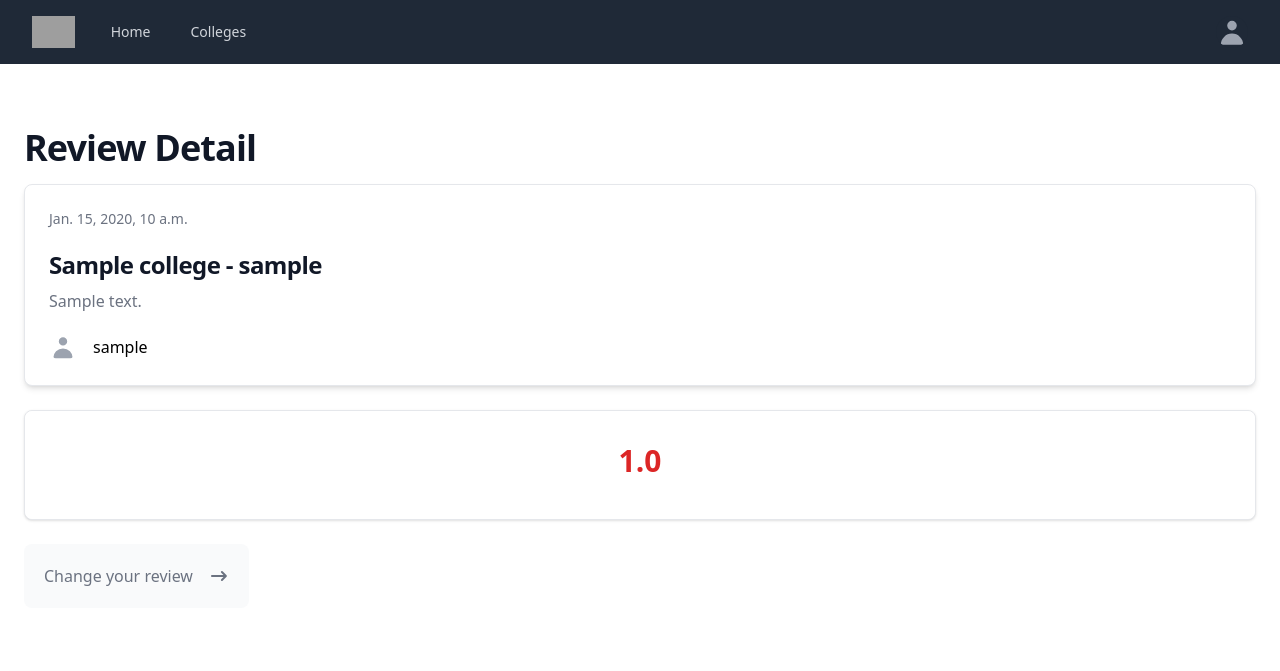
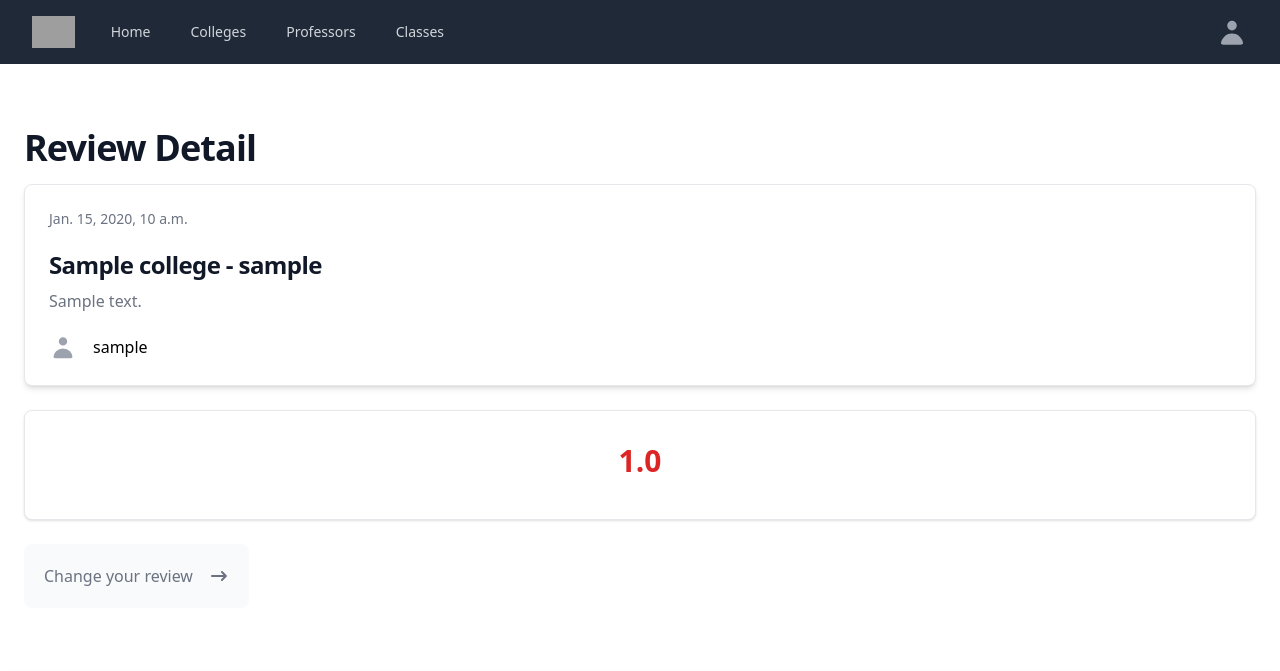
Before and after one commit to nategreb/college-life, a Django app: page /reviews/1/ in a window 1280 px wide. Shown: the top 671 px of the page. Run offline with Django 4.2, Linux system fonts and the light colour scheme; a user stored in the database is signed in; data comes from the database, SQL or seed files in the repository; tables that the repository leaves empty hold one stand-in row (values such as "Sample post"); style sheets or scripts are compiled from the project's sources; parts of the project's set-up code (start-up, migrations or seed data) failed here and were passed over; some libraries are stand-ins or nearby versions; grey boxes are pictures that could not be loaded.

Commit message:
updated navbar based on users college

```diff
--- a/college_living/templates/base.html
+++ b/college_living/templates/base.html
@@ -64,12 +64,13 @@
                            class="text-gray-300 hover:bg-gray-700 hover:text-white px-3 py-2 rounded-md text-sm font-medium">Home</a>
                         <a href="{% url 'colleges:all_colleges' %}"
                            class="text-gray-300 hover:bg-gray-700 hover:text-white px-3 py-2 rounded-md text-sm font-medium">Colleges</a>
+                        {% if user.is_authenticated and user.college %}
+                            <a href="{% url 'colleges:professors' user.college.id user.college.slug %}"
+                               class="text-gray-300 hover:bg-gray-700 hover:text-white px-3 py-2 rounded-md text-sm font-medium">Professors</a>
 
-                        {#                        <a href="{% url 'colleges:professors' %}"#}
-                        {#                           class="text-gray-300 hover:bg-gray-700 hover:text-white px-3 py-2 rounded-md text-sm font-medium">Professors</a>#}
-                        {##}
-                        {#                        <a href="{% url 'colleges:classes' %}"#}
-                        {#                           class="text-gray-300 hover:bg-gray-700 hover:text-white px-3 py-2 rounded-md text-sm font-medium">Classes</a>#}
+                            <a href="{% url 'colleges:classes' user.college.id user.college.slug %}"
+                               class="text-gray-300 hover:bg-gray-700 hover:text-white px-3 py-2 rounded-md text-sm font-medium">Classes</a>
+                        {% endif %}
                     </div>
                 </div>
             </div>
@@ -133,12 +134,13 @@
 
             <a href="{% url 'colleges:all_colleges' %}"
                class="text-gray-300 hover:bg-gray-700 hover:text-white block px-3 py-2 rounded-md text-base font-medium">Colleges</a>
+            {% if user.is_authenticated and user.college %}
+                <a href="{% url 'colleges:professors' user.college.id user.college.slug %}"
+                   class="text-gray-300 hover:bg-gray-700 hover:text-white block px-3 py-2 rounded-md text-base font-medium">Professors</a>
 
-            {#            <a href="{% url 'colleges:professors' %}"#}
-            {#               class="text-gray-300 hover:bg-gray-700 hover:text-white block px-3 py-2 rounded-md text-base font-medium">Professors</a>#}
-            {##}
-            {#            <a href="{% url 'colleges:classes' %}"#}
-            {#               class="text-gray-300 hover:bg-gray-700 hover:text-white block px-3 py-2 rounded-md text-base font-medium">Classes</a>#}
+                <a href="{% url 'colleges:classes' user.college.id user.college.slug %}"
+                   class="text-gray-300 hover:bg-gray-700 hover:text-white block px-3 py-2 rounded-md text-base font-medium">Classes</a>
+            {% endif %}
         </div>
     </div>
 </nav>
```
